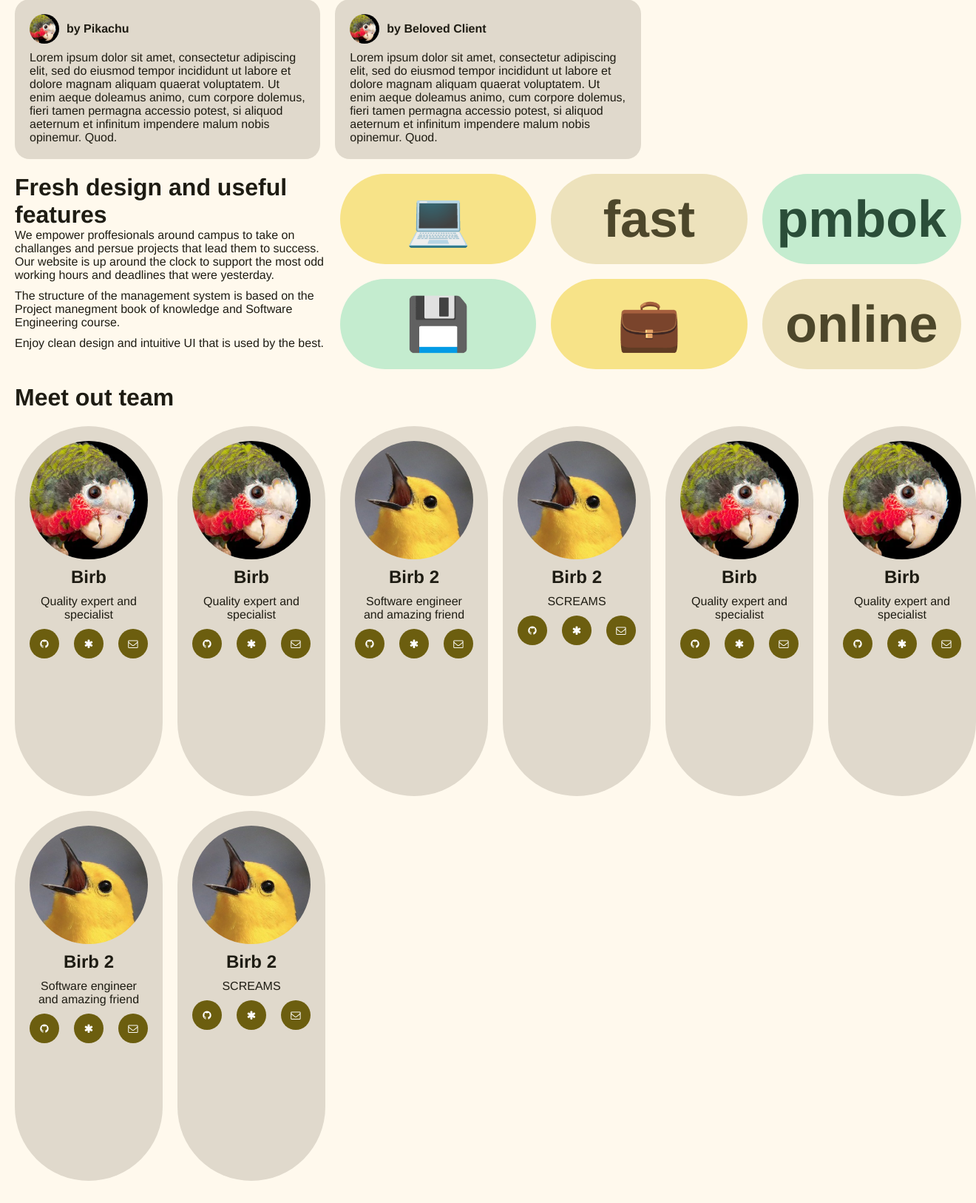
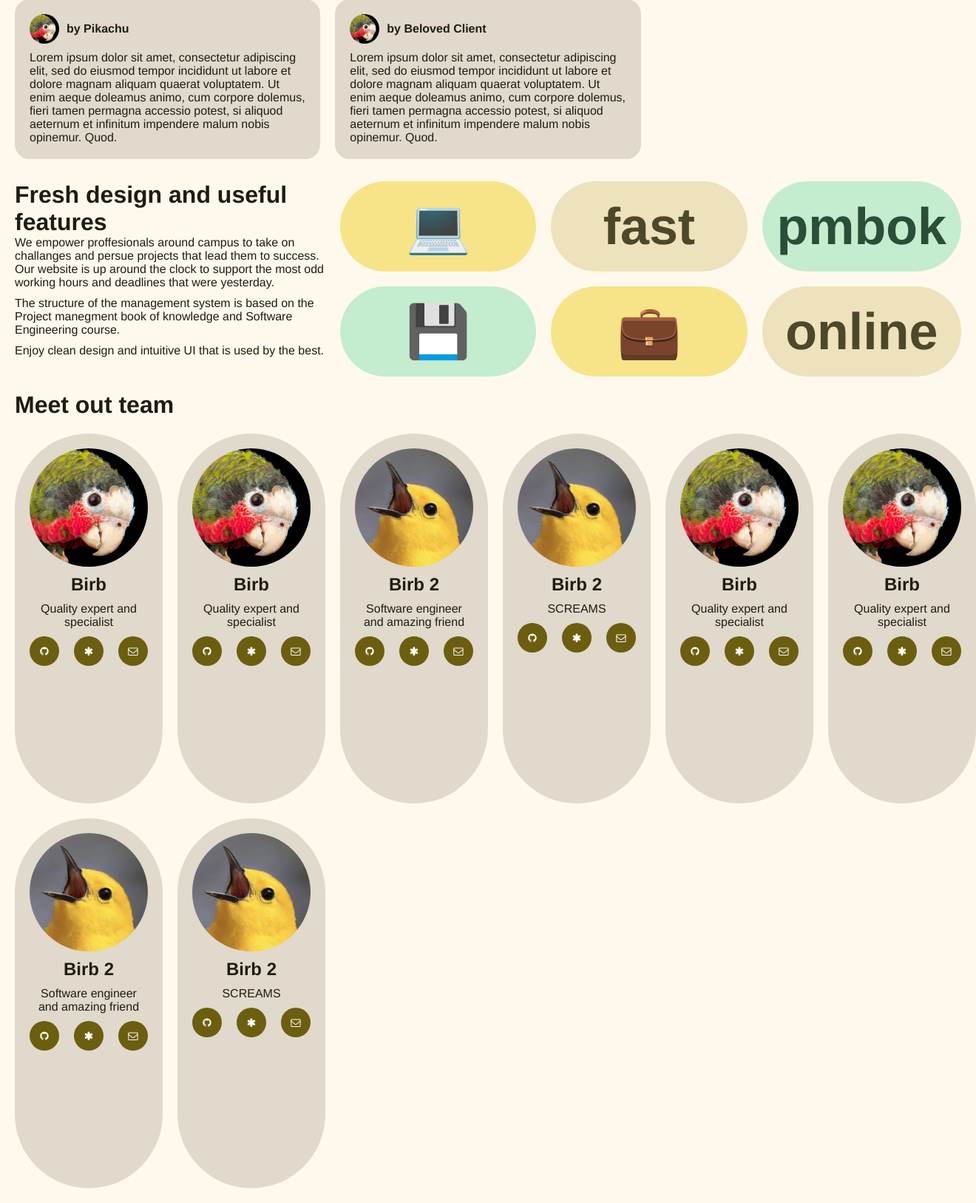
Before and after one commit to AnuraagDeshpande/SoftwareSuperProject_repo, a PHP site: page / in a window 1320 px wide. Shown: the part 668-2294 px from the top of the page at 74% size. Before the commit the page ends 2264 px from the top, so only its background shows below. Run offline with PHP 8.4, Linux system fonts and the light colour scheme.

Commit message:
minor update to radius and gap added on main page

```diff
--- a/styles/index.css
+++ b/styles/index.css
@@ -106,6 +106,7 @@ ABOUT US SECTION OF THE PAGE
 -------------------------------------------------
 */
 .about-grid{
+    margin-top: var(--bigGap);
     display: grid;
     grid-template-columns: 1fr 2fr;
     column-gap: var(--mediumGap);
--- a/styles/main.css
+++ b/styles/main.css
@@ -35,7 +35,8 @@ and padding sizes
     --mediumGap: 20px;
     --bigGap: 30px;
     /*radius sizes*/
-    --bigRadius: 40px;
+    --largeRadius: 40px;
+    --bigRadius: 30px;
     --mediumRadius: 20px;
     --smallRadius: 10px;
     /*font sizes*/
```
